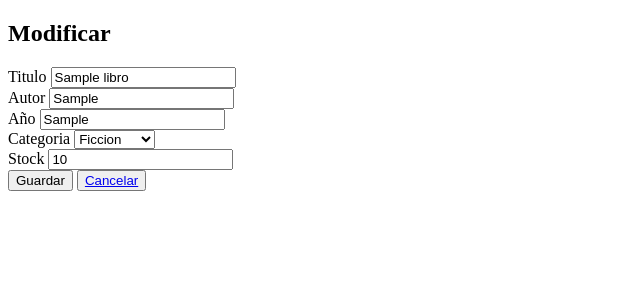
After one commit to D14121412/Parcial2_PI_fila1, a PHP site: page /programacion1/modificar/modificar.php?id=1 in a window 1280 px wide. The commit adds this page. Shown: the top 300 px of the page, without its empty margins (0-640 px from the left). Run offline with PHP 8.4, Linux system fonts and the light colour scheme; tables that the repository leaves empty or names only in its code hold one stand-in row (values such as "Sample post").

Commit message:
se agrego la funcion para modificar

```diff
--- a/index.php
+++ b/index.php
@@ -19,7 +19,7 @@ while($libros = mysqli_fetch_array($result)) {
      echo "<td>" . $libros[3] . "</td>";
      echo "<td>" . $libros[4] . "</td>";
      echo "<td>" . $libros[5] . "</td>";
-     echo "<td><a href=''>Modificar</a></td>";
+     echo "<td><a href='http://localhost/programacion1/Parcial2_PI_fila1_Barbozadaira/modificar/modificar.php?id=" . $libros["id"] . "'>Modificar</a></td>";
      echo "<td><a href=''>Eliminar</a></td></tr>";
 
 }
--- /dev/null
+++ b/modificar/modificar.php
@@ -0,0 +1,47 @@
+ <!DOCTYPE html>
+<html lang="en">
+<head>
+    <meta charset="UTF-8">
+    <meta name="viewport" content="width=device-width, initial-scale=1.0">
+    <title>Document</title>
+</head>
+<body>
+    <?php
+    $id = $_GET['id'];
+
+    require '../conexion.php';
+
+    $consulta = "SELECT * FROM libros WHERE id = $id";
+
+    $result = $mysqli->query($consulta);
+
+    $datos = mysqli_fetch_assoc($result);
+
+    ?>
+    <h2>Modificar</h2>
+    <form action="update.php" method="post">
+        <label for="">Titulo</label>
+        <input type="text" name="titulo" value = "<?php echo $datos['titulo']; ?>">
+        <br>
+        <label for="">Autor</label>
+        <input type="text" name="autor" value = "<?php echo $datos['autor']; ?>">
+        <br>
+        <label for="">Año</label>
+        <input type="text" name="anio" value = "<?php echo $datos['anio']; ?>">
+        <br>
+        <label for="">Categoria</label>
+        <select name="categoria_id" id="" value = "<?php echo $datos['categoria_id']; ?>">
+            <option value="1">Ficcion</option>
+            <option value="2">No ficcion</option>
+            <option value="3">Ciencia</option>
+            <option value="4">Historia</option>
+        </select>
+        <br>
+        <label for="">Stock</label>
+        <input type="text" name="stock" value = "<?php echo $datos['stock']; ?>">
+        <br>
+        <button>Guardar</button>
+        <button><a href='../index.php'>Cancelar</a></button>
+        <input type="hidden" name ="id" value = "<?php echo $datos['id']; ?>">
+</body>
+</html>
```
Also changed, not shown: modificar/update.php (added, +26 -0 lines).
